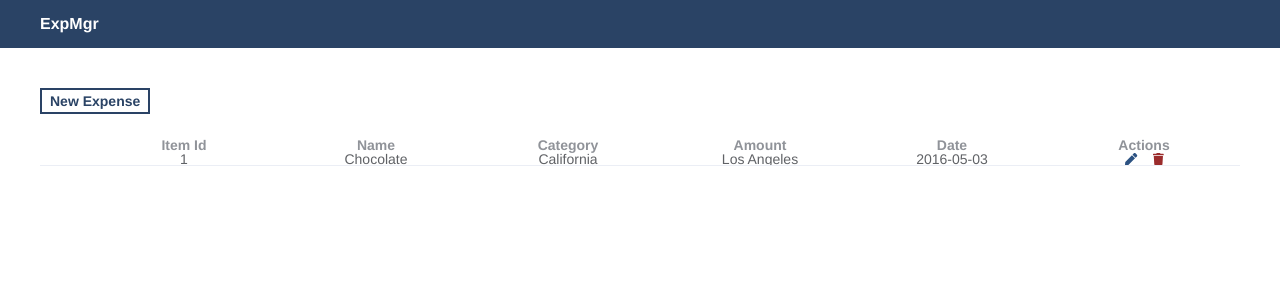
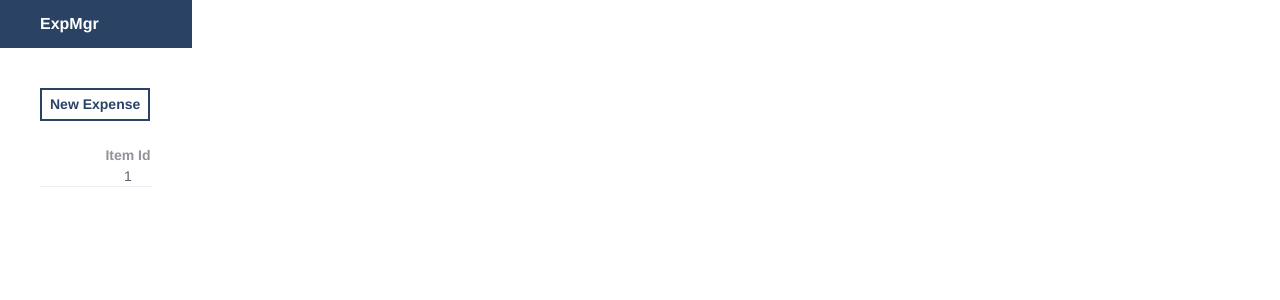
Before and after one commit to AdabanyaChinedu/ExpenseReport, a Vue app: page / in a window 1280 px wide. Shown: the top 300 px of the page. Built offline with nearby package versions, Linux system fonts and the light colour scheme.

Commit message:
configure app to display on github pages

```diff
--- a/postcss.config.js
+++ b/postcss.config.js
@@ -1,16 +1,4 @@
 // module.exports = {
-//   plugins: [
-//     require('tailwindcss'),
-//     require('autoprefixer'),
-//     process.env.NODE_ENV === 'production' && require('@fullhuman/postcss-purgecss')({
-//       content: [
-//         './src/**/*.vue',
-//         './public/index.html',
-//       ],
-//       defaultExtractor: content => content.match(/[A-Za-z0-9-_:/]+/g) || []
-//     })
-//   ]
-// }
 const tailwindcss = require("tailwindcss");
 const autoprefixer = require("autoprefixer");
 const purgecss = require("@fullhuman/postcss-purgecss");
@@ -24,7 +12,18 @@ module.exports = {
             content: [
                 "./src/**/*.html",
                 "./src/**/*.vue"
-            ]
+            ],
+            whitelist: ['body'],
+             // This is the function used to extract class names from your templates
+            defaultExtractor: content => {
+                // Capture as liberally as possible, including things like `h-(screen-1.5)`
+                const broadMatches = content.match(/[^<>"'`\s]*[^<>"'`\s:]/g) || []
+
+                // Capture classes within other delimiters like .block(class="w-1/2") in Pug
+                const innerMatches = content.match(/[^<>"'`\s.()]*[^<>"'`\s.():]/g) || []
+
+                return broadMatches.concat(innerMatches)
+            }
         }): ""
     ]
 };
--- a/src/App.vue
+++ b/src/App.vue
@@ -1,5 +1,5 @@
 <template>
-  <div id="app">
+  <div id="app" class="w-48">
      <Home />
   </div>
 </template>
--- a/src/assets/scss/_reset.scss
+++ /dev/null
@@ -1,102 +0,0 @@
-/*
-html5doctor.com Reset Stylesheet
-v1.6.1
-Last Updated: 2010-09-17
-Author: Richard Clark - http://richclarkdesign.com
-Twitter: @rich_clark
-*/
-
-html, body, div, span, object, iframe,
-h1, h2, h3, h4, h5, h6, p, blockquote, pre,
-abbr, address, cite, code,
-del, dfn, em, img, ins, kbd, q, samp,
-small, strong, sub, sup, var,
-b, i,
-dl, dt, dd, ol, ul, li,
-fieldset, form, label, legend,
-table, caption, tbody, tfoot, thead, tr, th, td,
-article, aside, canvas, details, figcaption, figure,
-footer, header, hgroup, menu, nav, section, summary,
-time, mark, audio, video {
-    margin:0;
-    padding:0;
-    border:0;
-    outline:0;
-    font-size:100%;
-    vertical-align:baseline;
-    background:transparent;
-}
-
-body {
-    line-height:1;
-}
-
-article,aside,details,figcaption,figure,
-footer,header,hgroup,menu,nav,section {
-	display:block;
-}
-
-nav ul {
-    list-style:none;
-}
-
-blockquote, q {
-    quotes:none;
-}
-
-blockquote:before, blockquote:after,
-q:before, q:after {
-    content:'';
-    content:none;
-}
-
-a {
-    margin:0;
-    padding:0;
-    font-size:100%;
-    vertical-align:baseline;
-    background:transparent;
-}
-
-/* change colours to suit your needs */
-ins {
-    background-color:#ff9;
-    color:#000;
-    text-decoration:none;
-}
-
-/* change colours to suit your needs */
-mark {
-    background-color:#ff9;
-    color:#000;
-    font-style:italic;
-    font-weight:bold;
-}
-
-del {
-    text-decoration: line-through;
-}
-
-abbr[title], dfn[title] {
-    border-bottom:1px dotted;
-    cursor:help;
-}
-
-table {
-    border-collapse:collapse;
-    border-spacing:0;
-}
-
-/* change border colour to suit your needs */
-hr {
-    display:block;
-    height:1px;
-    border:0;
-    border-top:1px solid #cccccc;
-    margin:1em 0;
-    padding:0;
-}
-
-input, select {
-    vertical-align:middle;
-}
--- a/src/assets/scss/app.scss
+++ b/src/assets/scss/app.scss
@@ -1,8 +1,6 @@
 @tailwind base;
 @tailwind components;
 @tailwind utilities;
-
-@import "./reset";
 
 $--color-primary: teal;
 /* icon font path, required */
--- a/tailwind.config.js
+++ b/tailwind.config.js
@@ -1,7 +1,11 @@
 module.exports = {
   purge: [],
   theme: {
-    extend: {},
+    extend: {
+      spacing:{
+        '96': '24rem'
+      }
+    },
   },
   variants: {},
   plugins: [],
--- a/vue.config.js
+++ b/vue.config.js
@@ -1,5 +1,4 @@
 const path = require("path");
-
 module.exports = {
   pluginOptions: {
     "style-resources-loader": {
@@ -8,9 +7,9 @@ module.exports = {
     }
   },
   publicPath: process.env.NODE_ENV === 'production'
-    ? '/expensereport/'
+    ? '/dist/'
     : '/',
-  configureWebpack: {
-
-  }
+    configureWebpack: {
+      devtool: 'source-map'
+    }
 };
```
Also changed, not shown: 7 other files (tests, documents, lock files or other folders).
